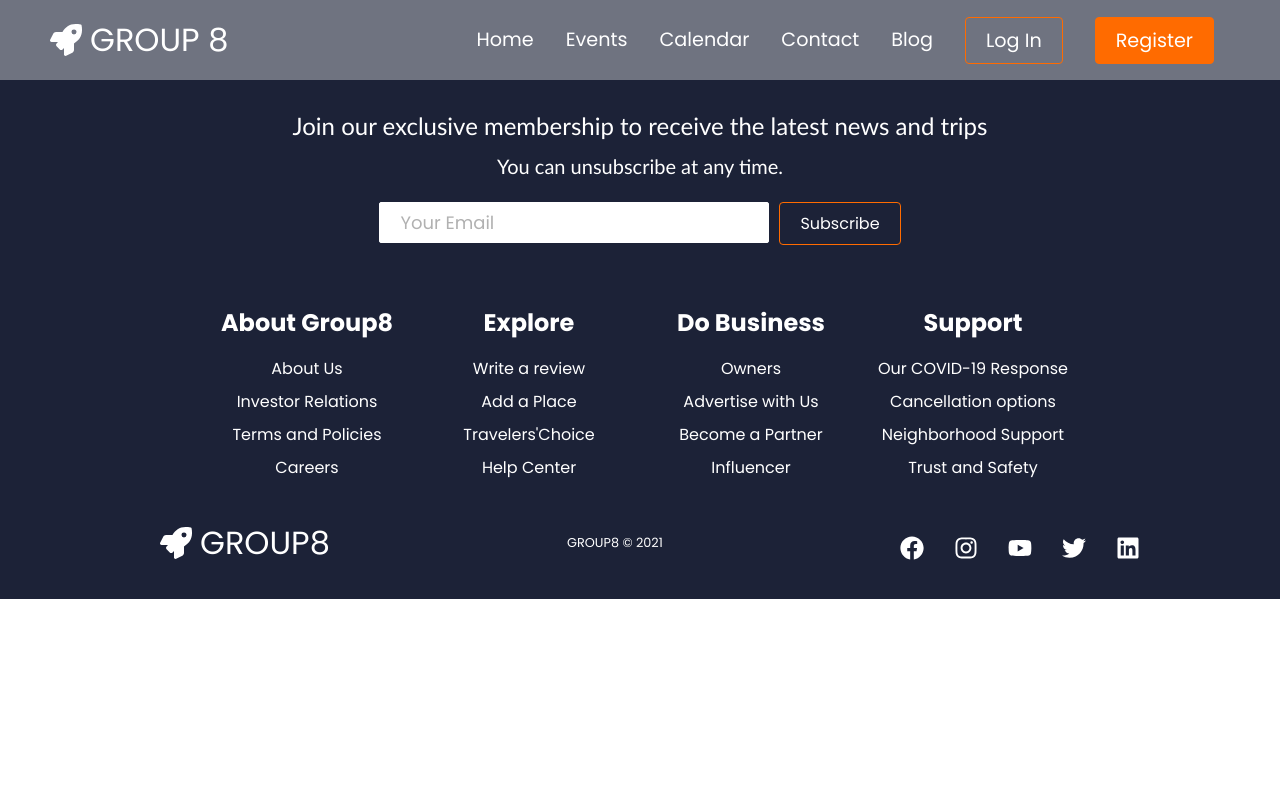
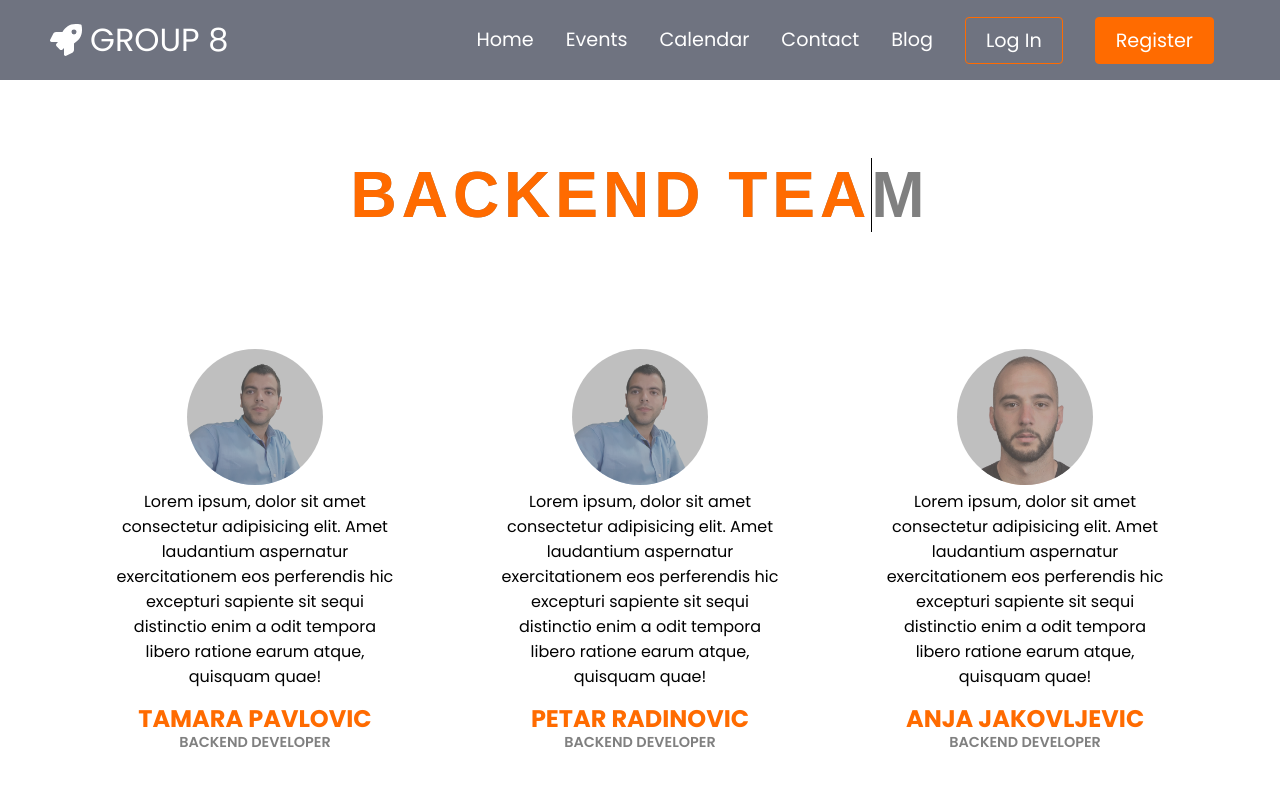
Before and after one commit to micokontic/react-final-task, a React (Create React App) app: page /backEndTeam in a window 1280 px wide. Shown: the top 800 px of the page. Built offline with nearby package versions, Linux system fonts and the light colour scheme; no server answers; what react-google-maps would draw is missing.

Commit message:
Backend aboutus Page added

```diff
--- a/src/App.js
+++ b/src/App.js
@@ -16,6 +16,7 @@ import AdventureCard from "./components/AdventureCard/AdventureCard";
 import ProfileCard from "./components/ProfilePages/ProfileCard";
 import AboutUs from "./components/pages/AboutUs/AboutUs";
 import FrontEnd from "./components/pages/AboutUs/FrontEnd";
+import BackEnd from "./components/pages/AboutUs/BackEnd";
 
 function App() {
   const [activities, setActivities] = useState([
@@ -92,6 +93,7 @@ function App() {
         />
         <Route path="/aboutUs" component={AboutUs} />
         <Route path="/frontEndTeam" component={FrontEnd} />
+        <Route path="/backEndTeam" component={BackEnd} />
       </Switch>
 
       <Footer />
--- /dev/null
+++ b/src/components/pages/AboutUs/BackEnd.js
@@ -0,0 +1,70 @@
+import React from "react";
+import "./Teams.css";
+import Vaskoo from "./Images/vasilije-removebg-preview.png";
+import Micoo from "./Images/mico-removebg-preview.png";
+function BackEnd() {
+  return (
+    <>
+      <div className="aboutUs-main">
+        <div className="aboutUs-animatedTitle">
+          <h1 data-text="BACKEND TEAM">BACKEND TEAM</h1>
+        </div>
+        <div className="aboutUs-backContainer aboutUs-container">
+          <div className="aboutUs-box">
+            <div className="aboutUs-imgBox">
+              <img src={Micoo} alt="" />
+            </div>
+            <div className="aboutUs-aboutText">
+              <p>
+                Lorem ipsum, dolor sit amet consectetur adipisicing elit. Amet
+                laudantium aspernatur exercitationem eos perferendis hic
+                excepturi sapiente sit sequi distinctio enim a odit tempora
+                libero ratione earum atque, quisquam quae!
+              </p>
+              <h4 aboutUs-name>
+                Tamara Pavlovic <br />
+                <span>Backend Developer</span>
+              </h4>
+            </div>
+          </div>
+          <div className="aboutUs-box">
+            <div className="aboutUs-imgBox">
+              <img src={Micoo} alt="" />
+            </div>
+            <div className="aboutUs-aboutText">
+              <p>
+                Lorem ipsum, dolor sit amet consectetur adipisicing elit. Amet
+                laudantium aspernatur exercitationem eos perferendis hic
+                excepturi sapiente sit sequi distinctio enim a odit tempora
+                libero ratione earum atque, quisquam quae!
+              </p>
+              <h4 aboutUs-name>
+                Petar Radinovic <br />
+                <span>Backend Developer</span>
+              </h4>
+            </div>
+          </div>
+          <div className="aboutUs-box">
+            <div className="aboutUs-imgBox">
+              <img src={Vaskoo} alt="" />
+            </div>
+            <div className="aboutUs-aboutText">
+              <p>
+                Lorem ipsum, dolor sit amet consectetur adipisicing elit. Amet
+                laudantium aspernatur exercitationem eos perferendis hic
+                excepturi sapiente sit sequi distinctio enim a odit tempora
+                libero ratione earum atque, quisquam quae!
+              </p>
+              <h4 aboutUs-name>
+                Anja Jakovljevic <br />
+                <span>Backend Developer</span>
+              </h4>
+            </div>
+          </div>
+        </div>
+      </div>
+    </>
+  );
+}
+
+export default BackEnd;
--- a/src/components/pages/AboutUs/Teams.css
+++ b/src/components/pages/AboutUs/Teams.css
@@ -60,6 +60,15 @@
   margin: 5rem auto;
   display: grid;
   grid-template-columns: repeat(auto-fit, minmax(24rem, 1fr));
+  grid-gap: 1rem;
+  box-sizing: border-box;
+  padding: 1.2rem;
+}
+.aboutUs-backContainer {
+  width: 92%;
+  margin: 5rem auto;
+  display: grid;
+  grid-template-columns: repeat(3, 1fr);
   grid-gap: 1rem;
   box-sizing: border-box;
   padding: 1.2rem;
```
